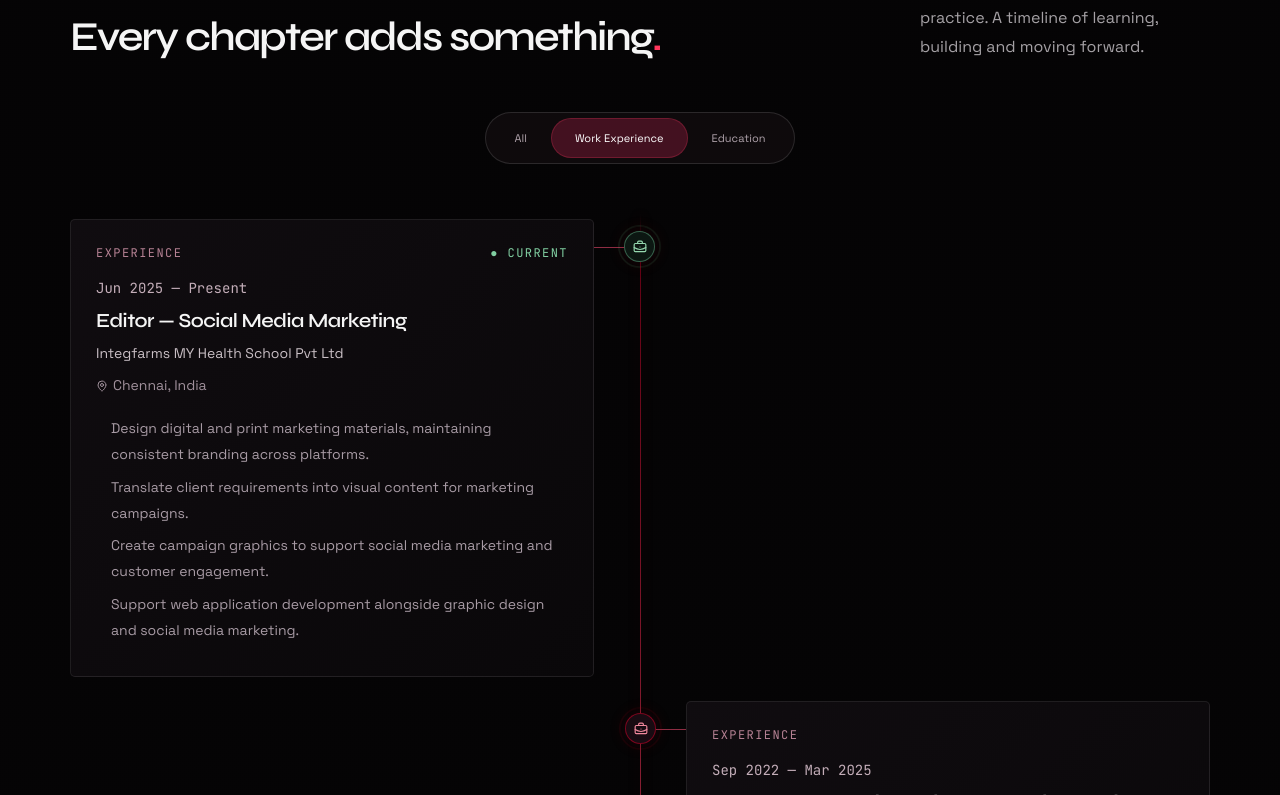
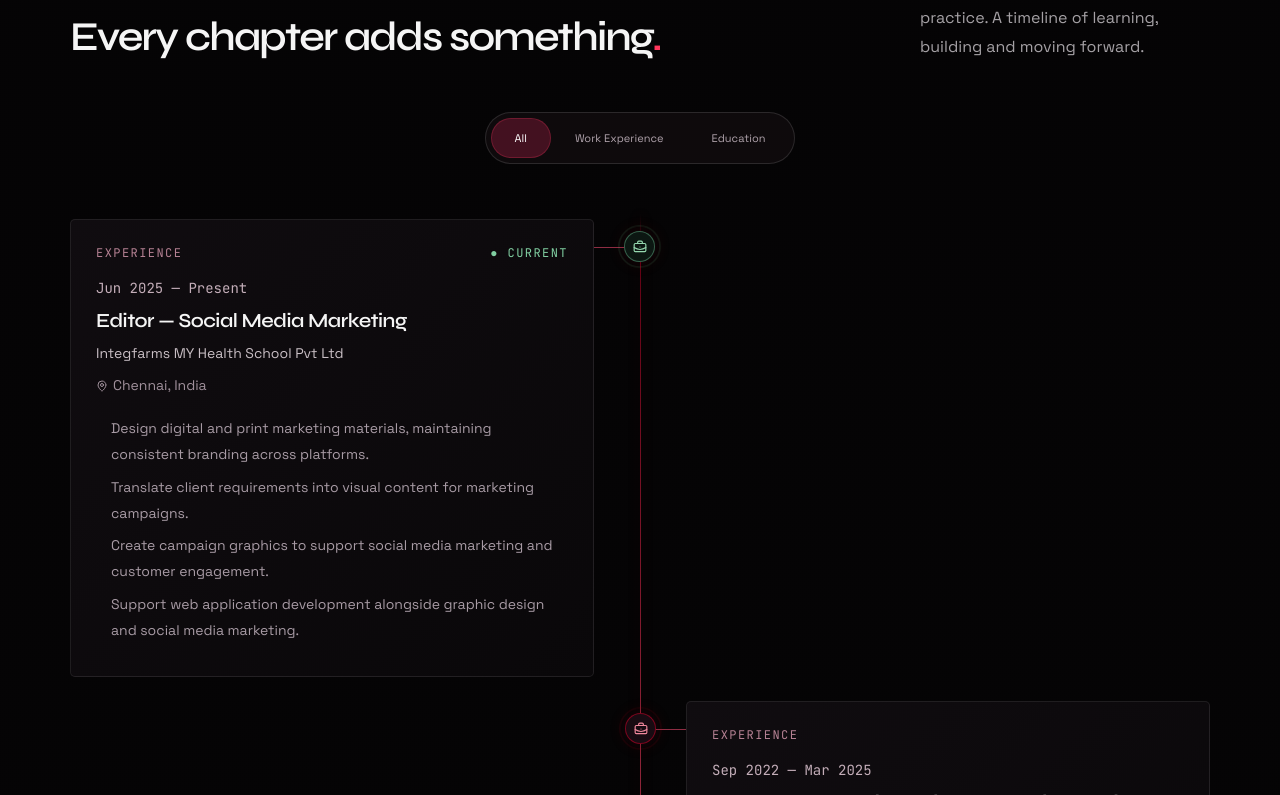
Before and after one commit to ashwinaisc/ashwin_resume_latest, a Next.js app: page / in a window 1280 px wide. Shown: the part 4525-5320 px from the top of the page. Built offline with nearby package versions, Linux system fonts and the light colour scheme.

Commit message:
Show all journey categories by default

```diff
--- a/src/components/sections/Experience.tsx
+++ b/src/components/sections/Experience.tsx
@@ -6,7 +6,7 @@ import type { Milestone } from '@/data/types';
 import SectionHeading from '@/components/SectionHeading';
 const filters = [{ id: 'all', label: 'All' }, { id: 'work', label: 'Work Experience' }, { id: 'education', label: 'Education' }];
 export default function Experience({ journey }: { journey: Milestone[] }) {
-  const [filter, setFilter] = useState('work');
+  const [filter, setFilter] = useState('all');
   const reduced = useReducedMotion();
   const [expanded, setExpanded] = useState(false);
   const items = [...journey].sort((a, b) => b.sortDate.localeCompare(a.sortDate)).filter(item => filter === 'all' || item.kind === filter);
```
